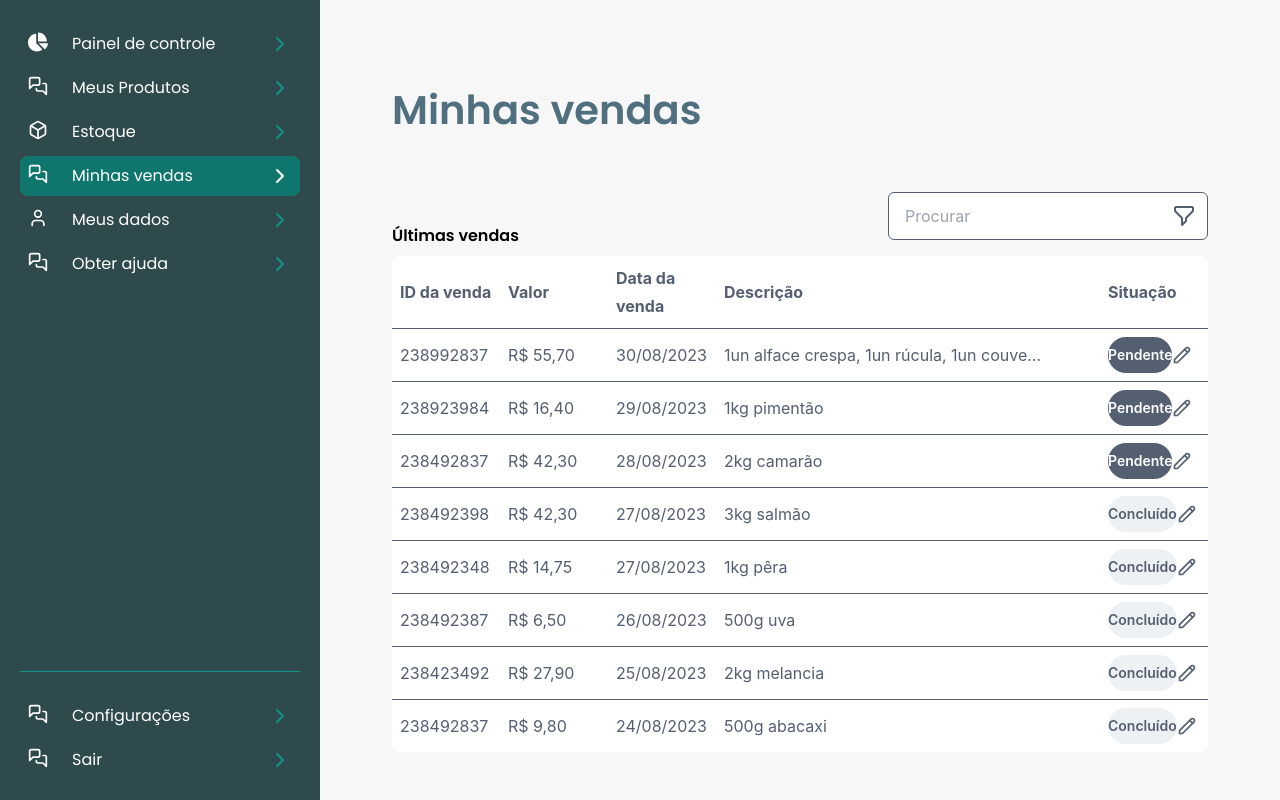
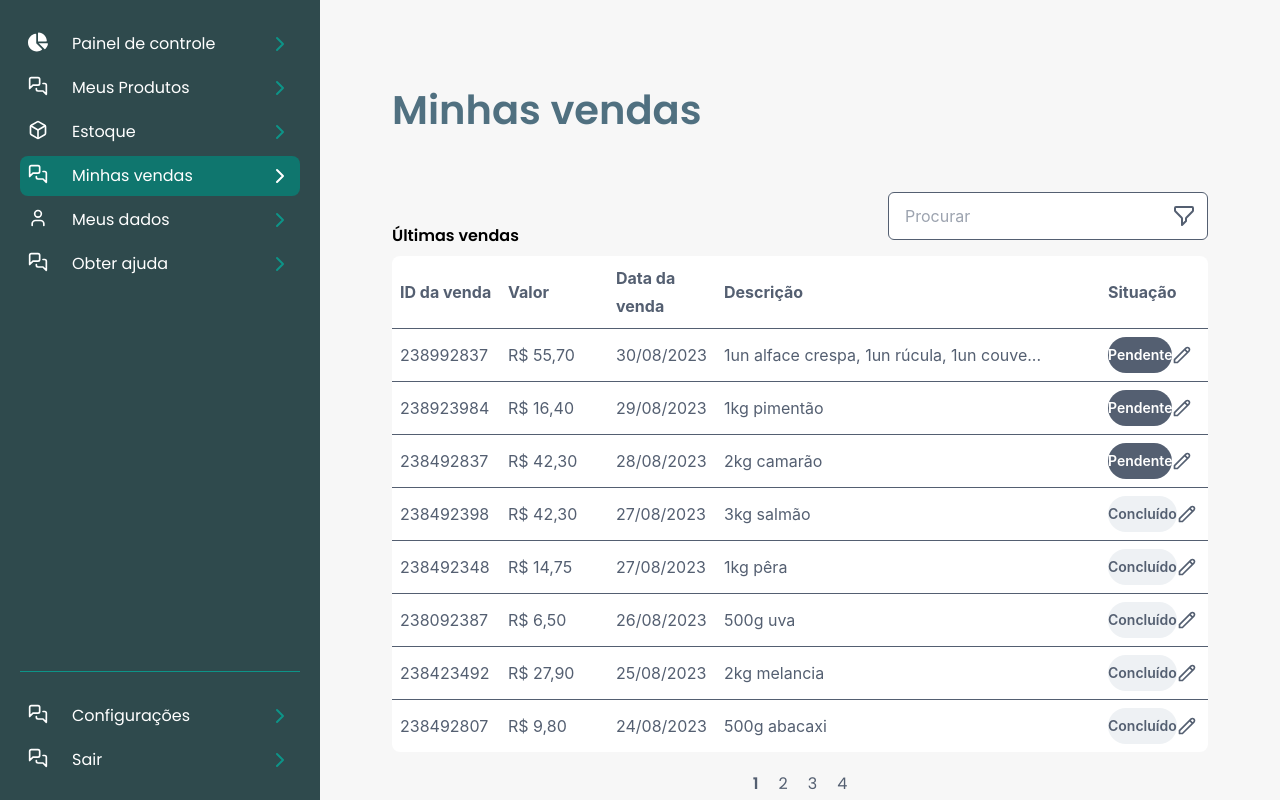
Before and after one commit to mb4ndeira/ecoo-apps, a Next.js app: page /vendas in a window 1280 px wide. Built offline with nearby package versions, Linux system fonts and the light colour scheme.

Commit message:
feat: add pagination to table

```diff
--- a/src/app/vendas/page.tsx
+++ b/src/app/vendas/page.tsx
@@ -1,4 +1,4 @@
-import { Table } from "@/components/Sales/Table";
+import Table from "@/components/Sales/Table";
 
 export default function Vendas() {
   return (
--- a/src/components/Sales/Table.tsx
+++ b/src/components/Sales/Table.tsx
@@ -2,11 +2,24 @@
 import { PureComponent } from "react";
 import { HiOutlinePencil, HiOutlineFilter } from "react-icons/hi";
 import fakeData from "./data/fakedata";
+import Pagination from "./components/Pagination";
+export class Table extends PureComponent {
+  state = {
+    currentPage: 1,
+    maxRows: 8,
+  };
 
-export class Table extends PureComponent {
+  handlePageChange = (pageNumber: number) => {
+    console.log("Página atual:", pageNumber);
+    this.setState({ currentPage: pageNumber });
+  };
   render() {
-    const maxRows = 8;
-    const dataToDisplay = fakeData.slice(0, maxRows);
+    const { currentPage, maxRows } = this.state;
+    const dataToDisplay = fakeData.slice(
+      (currentPage - 1) * maxRows,
+      currentPage * maxRows
+    );
+    const totalPages = Math.ceil(fakeData.length / maxRows);
 
     return (
       <div>
@@ -71,6 +84,13 @@ export class Table extends PureComponent {
             </tbody>
           </table>
         </div>
+        <div className="mt-5 flex justify-center">
+          <Pagination
+            currentPage={currentPage}
+            totalPages={totalPages}
+            onPageChange={this.handlePageChange}
+          />
+        </div>
       </div>
     );
   }
--- /dev/null
+++ b/src/components/Sales/components/Pagination.tsx
@@ -0,0 +1,37 @@
+import React, { FC } from "react";
+
+interface PaginationProps {
+  currentPage: number;
+  totalPages: number;
+  onPageChange: (page: number) => void;
+}
+
+const Pagination: FC<PaginationProps> = ({
+  currentPage,
+  totalPages,
+  onPageChange,
+}) => {
+  const pageNumbers = Array.from(
+    { length: totalPages },
+    (_, index) => index + 1
+  );
+
+  return (
+    <div className="">
+      <ul className="flex gap-5">
+        {pageNumbers.map((number) => (
+          <li
+            key={number}
+            className={`text-primary ${
+              number === currentPage ? "font-bold" : ""
+            }`}
+          >
+            <button onClick={() => onPageChange(number)}>{number}</button>
+          </li>
+        ))}
+      </ul>
+    </div>
+  );
+};
+
+export default Pagination;
--- a/src/components/Sales/data/fakedata.ts
+++ b/src/components/Sales/data/fakedata.ts
@@ -35,7 +35,7 @@ const fakeData = [
     situacao: "Concluído",
   },
   {
-    id: 238492387,
+    id: 238092387,
     valor: "R$ 6,50",
     dataVenda: "26/08/2023",
     descricao: "500g uva",
@@ -49,7 +49,7 @@ const fakeData = [
     situacao: "Concluído",
   },
   {
-    id: 238492837,
+    id: 238492807,
     valor: "R$ 9,80",
     dataVenda: "24/08/2023",
     descricao: "500g abacaxi",
@@ -70,7 +70,7 @@ const fakeData = [
     situacao: "Concluído",
   },
   {
-    id: 238923984,
+    id: 238923974,
     valor: "R$ 16,40",
     dataVenda: "22/08/2023",
     descricao: "1kg pimentão",
@@ -119,7 +119,7 @@ const fakeData = [
     situacao: "Concluído",
   },
   {
-    id: 48719373636,
+    id: 487193736,
     valor: "R$ 7,60",
     dataVenda: "16/08/2023",
     descricao: "1kg maçã",
@@ -175,7 +175,7 @@ const fakeData = [
     situacao: "Concluído",
   },
   {
-    id: 48739373636,
+    id: 487393736,
     valor: "R$ 7,60",
     dataVenda: "15/08/2023",
     descricao: "1kg maçã",
```
